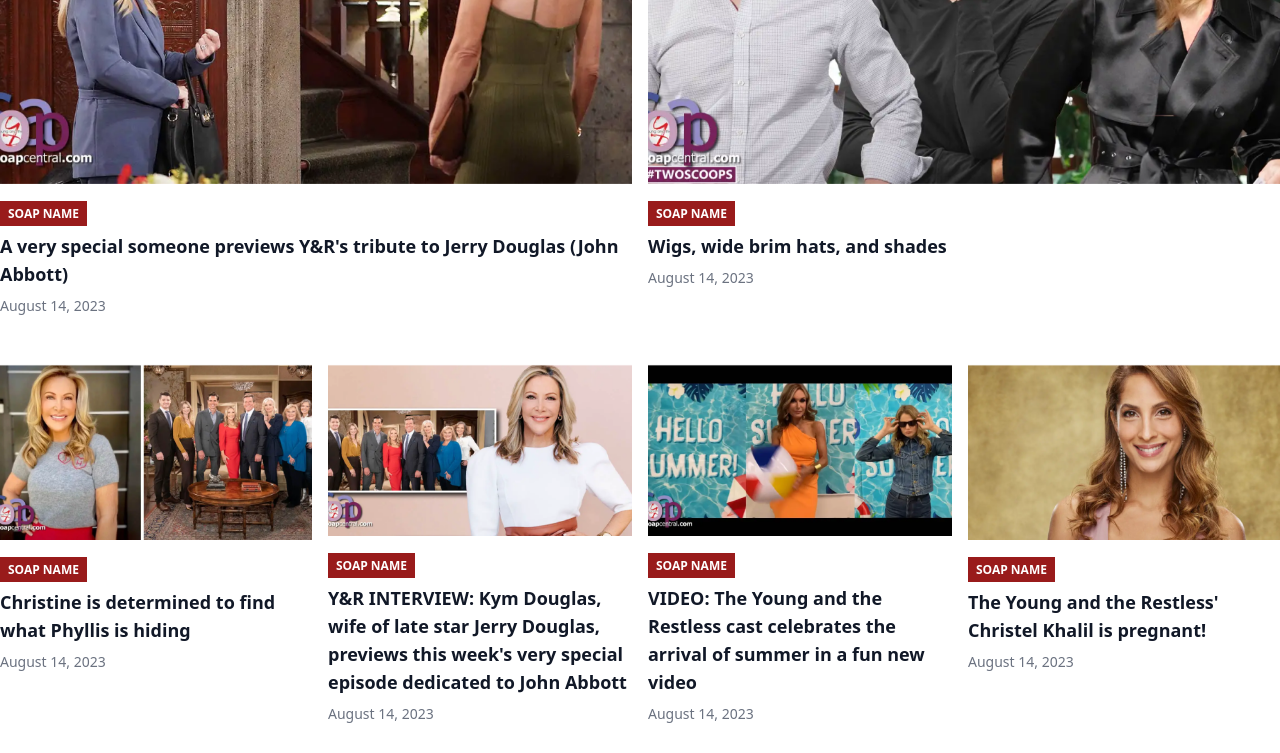
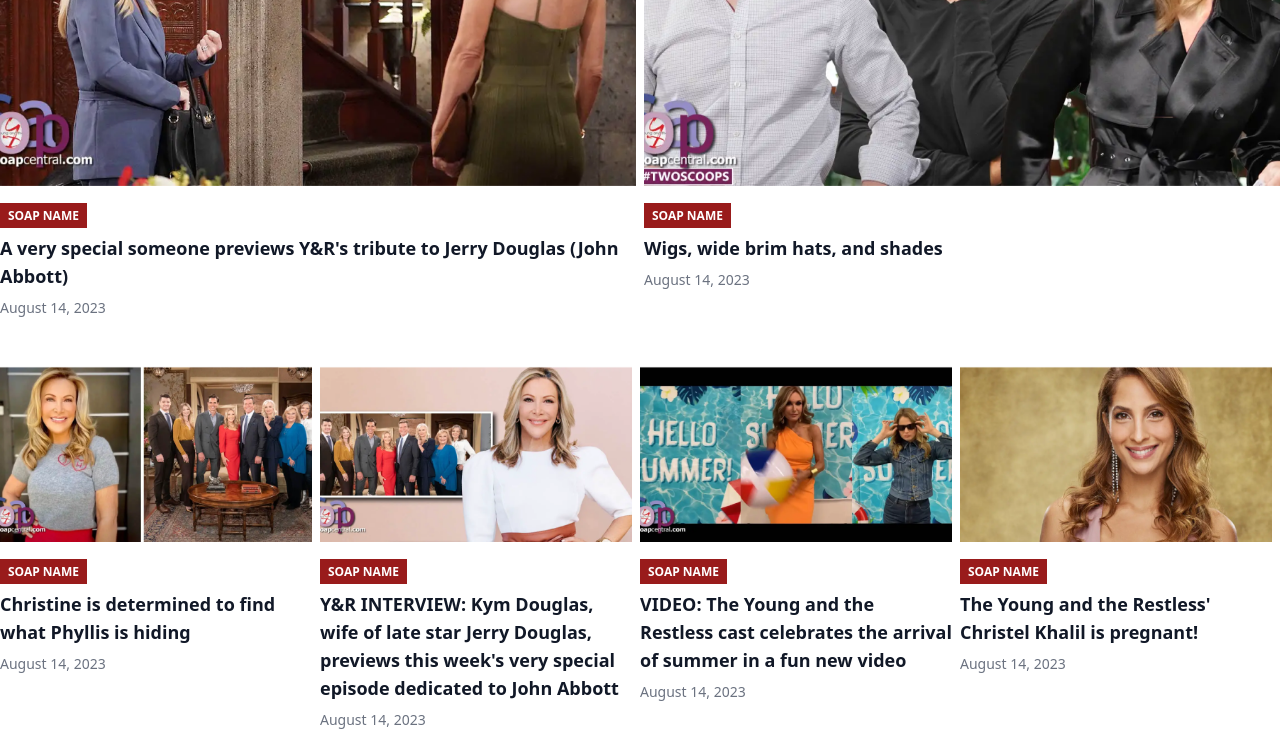
Before and after one commit to goldenlight-webdev999/soapcentral-tailwindCss, a plain HTML site: page list.html in a window 1280 px wide. Shown: the part 453-1206 px from the top of the page. Drawn offline with nearby package versions, Linux system fonts and the light colour scheme.

Commit message:
article list

```diff
--- a/list.html
+++ b/list.html
@@ -87,6 +87,7 @@
                     <div class="flex flex-col sm:flex-row py-4">
                         <div class="w-full sm:w-1/2 me-0 sm:me-2 my-2">
                             <img class="mx-auto" src="img/list/main1.png" width="100%" height="auto" alt="chanel S">
+                            <div>
                                 <div class="mt-4">
                                     <span class="text-white uppercase text-xs font-semibold bg-red-800 px-2 py-1">soap name</span>
                                 </div>
@@ -97,9 +98,11 @@
                                     August 14, 2023
                                 </div>
                             </div>
-                        <div class="w-full sm:w-1/2 ms-0 sm:ms-2 my-2">
-                            <img class="mx-auto" src="img/article/the_young/main_2.png" width="100%" height="auto" alt="chanel S">
-                            <div class="mt-4">
+                        </div>
+                        <div class="w-full sm:w-1/2 flex flex-row sm:flex-col sm:border-none border-t border-gray-300 pt-4 sm:pt-0 my-2">
+                            <img class="w-1/3 sm:w-full mx-auto object-contain object-top mx-auto" src="img/article/the_young/main_2.png" height="auto" alt="chanel S">
+                            <div class="ms-2 sm:ms-0">
+                                <div class="sm:mt-4">
                                     <span class="text-white uppercase text-xs font-semibold bg-red-800 px-2 py-1">soap name</span>
                                 </div>
                                 <div class="text-gray-900 text-lg font-semibold mt-2">
@@ -110,10 +113,12 @@
                                 </div>
                             </div>
                         </div>
-                    <div class="flex overflow-auto py-4">
-                        <div class="w-2/3 sm:w-1/4 pe-2 my-2 shrink-0">
-                            <img class="mx-auto" src="img/list/thumb1.png " width="100%" height="auto" alt="chanel S">
-                            <div class="mt-4">
+                    </div>
+                    <div class="flex flex-col sm:flex-row py-4">
+                        <div class="w-full sm:w-1/4 flex flex-row sm:flex-col pe-2 my-2 sm:border-none border-t border-gray-300 pt-4 sm:pt-0">
+                            <img class="w-1/3 sm:w-full mx-auto object-contain object-top" src="img/list/thumb1.png " height="auto" alt="chanel S">
+                            <div class="ms-2 sm:ms-0">
+                                <div class="sm:mt-4">
                                     <span class="text-white uppercase text-xs font-semibold bg-red-800 px-2 py-1">soap name</span>
                                 </div>
                                 <div class="text-gray-900 text-lg font-semibold mt-2">
@@ -123,9 +128,11 @@
                                     August 14, 2023
                                 </div>
                             </div>
-                        <div class="w-2/3 sm:w-1/4 px-2 my-2 shrink-0">
-                            <img class="mx-auto" src="img/article/the_young/thumb2.png" width="100%" height="auto" alt="chanel S">
-                            <div class="mt-4">
+                        </div>
+                        <div class="w-full sm:w-1/4 flex flex-row sm:flex-col pe-2 my-2 sm:border-none border-t border-gray-300 pt-4 sm:pt-0">
+                            <img class="w-1/3 sm:w-full mx-auto object-contain object-top" src="img/article/the_young/thumb2.png" height="auto" alt="chanel S">
+                            <div class="ms-2 sm:ms-0">
+                                <div class="sm:mt-4">
                                     <span class="text-white uppercase text-xs font-semibold bg-red-800 px-2 py-1">soap name</span>
                                 </div>
                                 <div class="text-gray-900 text-lg font-semibold mt-2">
@@ -135,9 +142,12 @@
                                     August 14, 2023
                                 </div>
                             </div>
-                        <div class="w-2/3 sm:w-1/4 px-2 my-2 shrink-0">
-                            <img class="mx-auto" src="img/article/the_young/thumb3.png" width="100%" height="auto" alt="chanel S">
-                            <div class="mt-4">
+
+                        </div>
+                        <div class="w-full sm:w-1/4 flex flex-row sm:flex-col pe-2 my-2 sm:border-none border-t border-gray-300 pt-4 sm:pt-0">
+                            <img class="w-1/3 sm:w-full mx-auto object-contain object-top" src="img/article/the_young/thumb3.png" height="auto" alt="chanel S">
+                            <div class="ms-2 sm:ms-0">
+                                <div class="sm:mt-4">
                                     <span class="text-white uppercase text-xs font-semibold bg-red-800 px-2 py-1">soap name</span>
                                 </div>
                                 <div class="text-gray-900 text-lg font-semibold mt-2">
@@ -147,9 +157,11 @@
                                     August 14, 2023
                                 </div>
                             </div>
-                        <div class="w-2/3 sm:w-1/4 ps-2 my-2 shrink-0">
-                            <img class="mx-auto" src="img/article/the_young/thumb4.png" width="100%" height="auto" alt="chanel S">
-                            <div class="mt-4">
+                        </div>
+                        <div class="w-full sm:w-1/4 flex flex-row sm:flex-col pe-2 my-2 sm:border-none border-t border-gray-300 pt-4 sm:pt-0">
+                            <img class="w-1/3 sm:w-full mx-auto object-contain object-top" src="img/article/the_young/thumb4.png" height="auto" alt="chanel S">
+                            <div class="ms-2 sm:ms-0">
+                                <div class="sm:mt-4">
                                     <span class="text-white uppercase text-xs font-semibold bg-red-800 px-2 py-1">soap name</span>
                                 </div>
                                 <div class="text-gray-900 text-lg font-semibold mt-2">
@@ -160,6 +172,15 @@
                                 </div>
                             </div>
                         </div>
+                    </div>
+                </div>
+
+                <div class="border border-red-700 rounded-lg p-4 text-red-700">
+                    <div class="font-bold">Dev Notes:</div>
+                    <ul class="list-disc ps-8">
+                        <li>The above article list section can be repeated one below the other any number of times as needed.</li>
+                        <li>“soap name” tag colour can be changed for each soap.</li>
+                    </ul>
                 </div>
             </div>
         </div>
```
Lines whose indentation alone changed are shown as unchanged.
